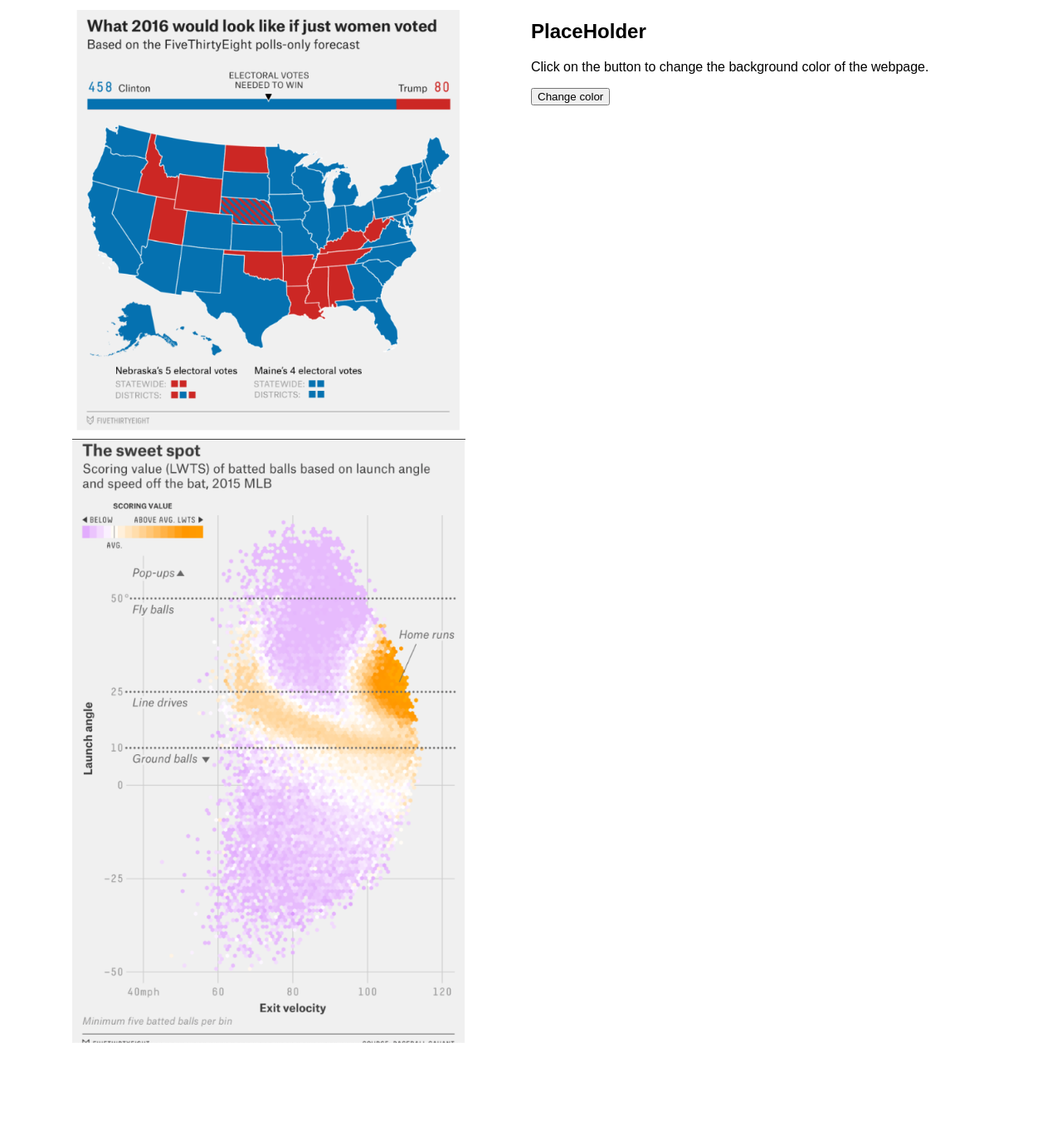
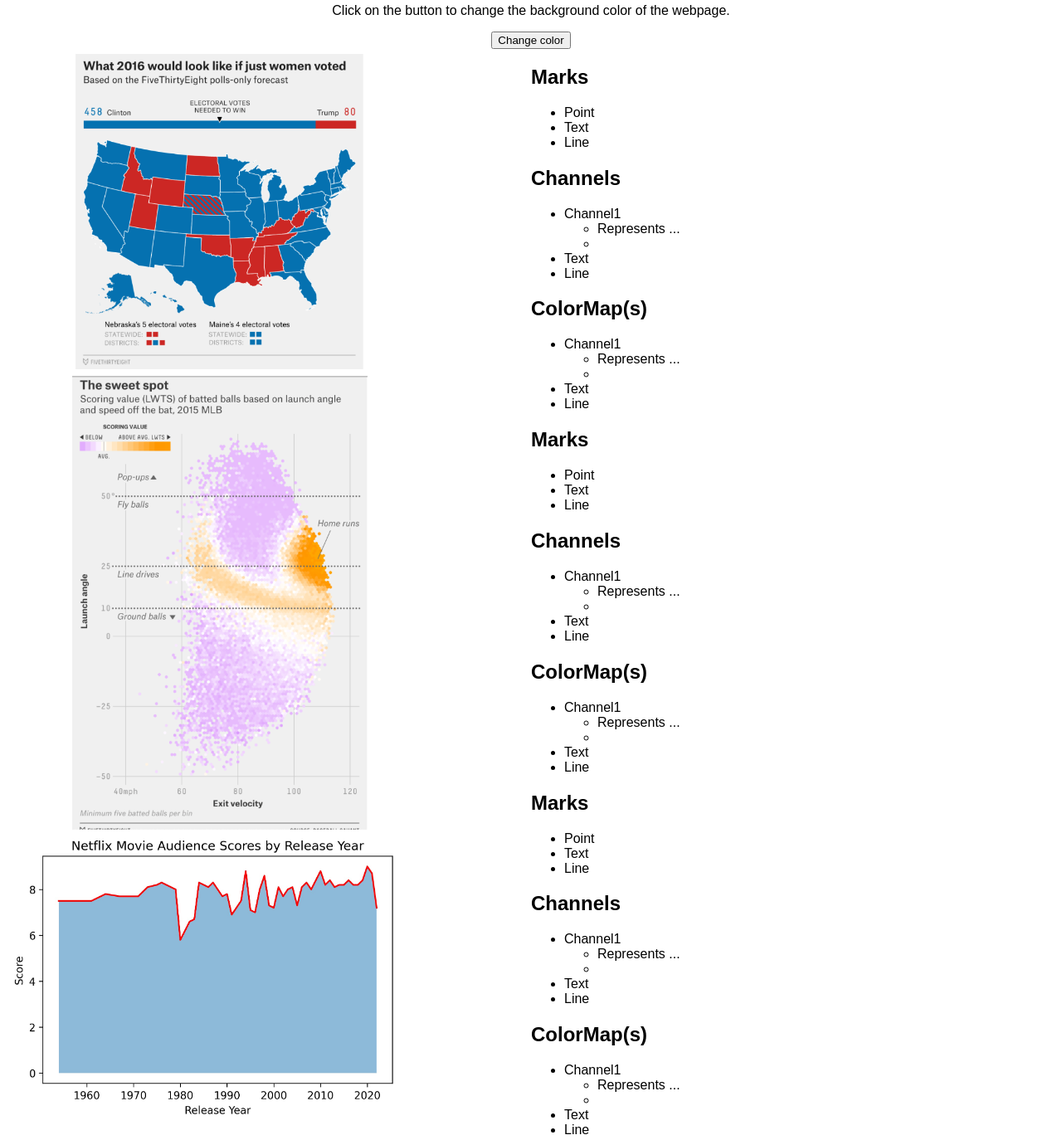
Before and after one commit to DS4200-S23-Class/hw-03-krish-nino, a plain HTML site: page index.html in a window 1280 px wide. Shown: the part 76-1450 px from the top of the page at 83% size. Before the commit the page ends 1337 px from the top, so only its background shows below. Drawn offline with Linux system fonts and the light colour scheme.

Commit message:
more changes

```diff
--- a/index.html
+++ b/index.html
@@ -11,6 +11,9 @@
 
 <body>
     <h1> hw-03: Interactive Webpage, and Marks & Channels</h1>
+    <div class="button-space"> <p>Click on the button to change the background color of the webpage.</p>
+      <button onclick="changeColor()">Change color</button> </div>
+
     <!-- Divide your webpage into two columns. -->
     <div id="left-column">
         <div class="image-container">
@@ -19,11 +22,105 @@
         <div class="image-container">
           <img src="img/vis2.png">
         </div>
+        <div class="image-container" id="netflix-img">
+          <img src="img/output.jpeg">
+        </div>
       </div>
     <div id = "right-column" >
-        <h2>PlaceHolder</h2>
-        <p>Click on the button to change the background color of the webpage.</p>
-        <button onclick="changeColor()">Change color</button>
+      <div class="text-container">
+          <h2>Marks</h2>
+          <ul>
+              <li>Point</li>
+              <li>Text</li>
+              <li>Line</li>
+            </ul>
+
+            <h2>Channels</h2>
+            <ul>
+                <li>Channel1</li>
+                <ul>
+                  <li> Represents ...  </li>
+                  <li> </li>
+                  </ul>
+                <li>Text</li>
+                <li>Line</li>
+              </ul>
+
+              <h2>ColorMap(s)</h2>
+            <ul>
+                <li>Channel1</li>
+                <ul>
+                  <li> Represents ...  </li>
+                  <li> </li>
+                  </ul>
+                <li>Text</li>
+                <li>Line</li>
+              </ul>
+
+          </div>
+          <div class = "text-container">
+
+              <h2>Marks</h2>
+          <ul>
+              <li>Point</li>
+              <li>Text</li>
+              <li>Line</li>
+            </ul>
+
+            <h2>Channels</h2>
+            <ul>
+                <li>Channel1</li>
+                <ul>
+                  <li> Represents ...  </li>
+                  <li> </li>
+                  </ul>
+                <li>Text</li>
+                <li>Line</li>
+              </ul>
+
+              <h2>ColorMap(s)</h2>
+            <ul>
+                <li>Channel1</li>
+                <ul>
+                  <li> Represents ...  </li>
+                  <li> </li>
+                  </ul>
+                <li>Text</li>
+                <li>Line</li>
+              </ul>
+          </div>
+
+          <div class = "text-container">
+
+            <h2>Marks</h2>
+        <ul>
+            <li>Point</li>
+            <li>Text</li>
+            <li>Line</li>
+          </ul>
+
+          <h2>Channels</h2>
+          <ul>
+              <li>Channel1</li>
+              <ul>
+                <li> Represents ...  </li>
+                <li> </li>
+                </ul>
+              <li>Text</li>
+              <li>Line</li>
+            </ul>
+
+            <h2>ColorMap(s)</h2>
+          <ul>
+              <li>Channel1</li>
+              <ul>
+                <li> Represents ...  </li>
+                <li> </li>
+                </ul>
+              <li>Text</li>
+              <li>Line</li>
+            </ul>
+        </div>
     </div>
 
 </body>
--- a/styles.css
+++ b/styles.css
@@ -16,6 +16,7 @@
     float: right;
 }
 
+
 .image-container {
   display: block;
   vertical-align: top;
@@ -25,5 +26,13 @@
 }
 
 img {
+  width: 75%;
+}
+
+.button-space {
+  text-align: center;
+}
+
+#netflix-img {
   width: 100%;
 }
```
Also changed, not shown: img/output.jpeg (added), 1 other file.
